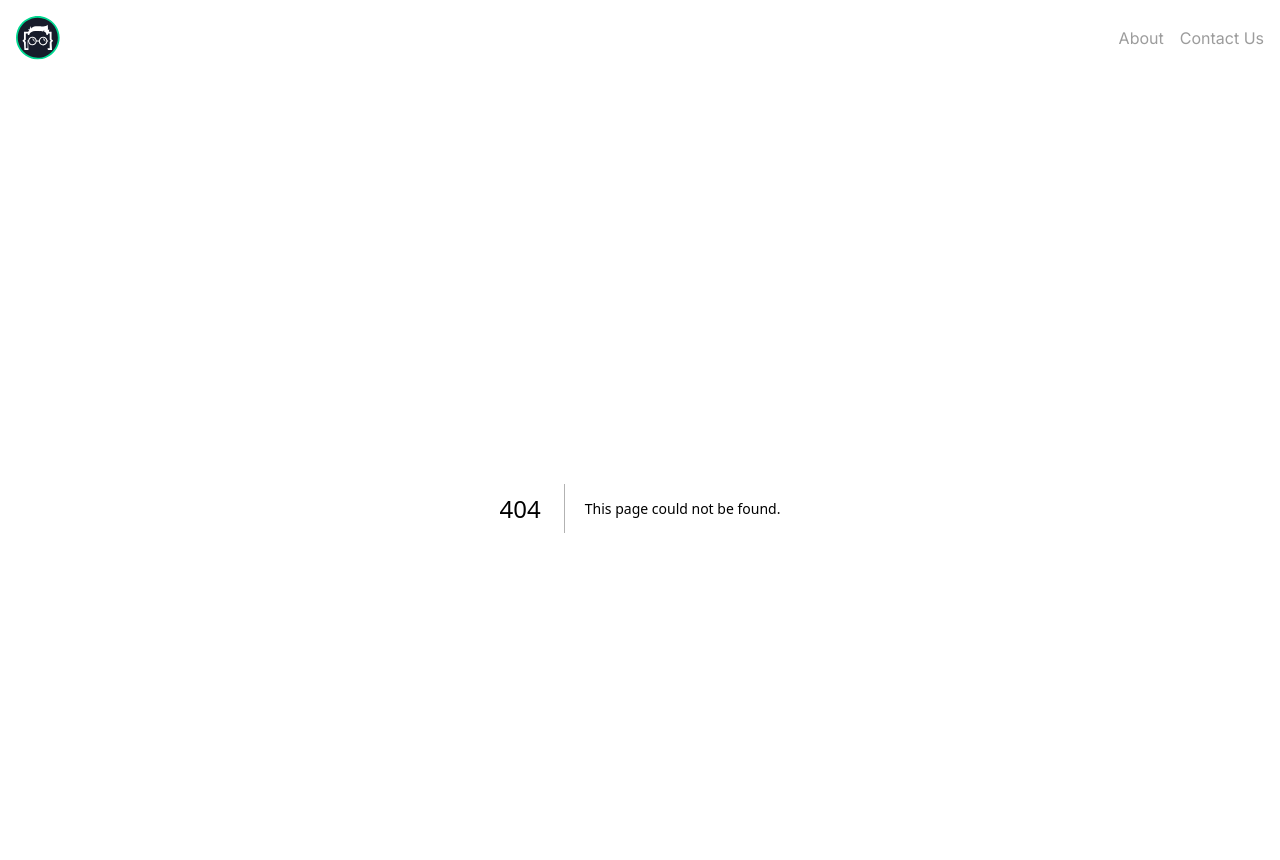
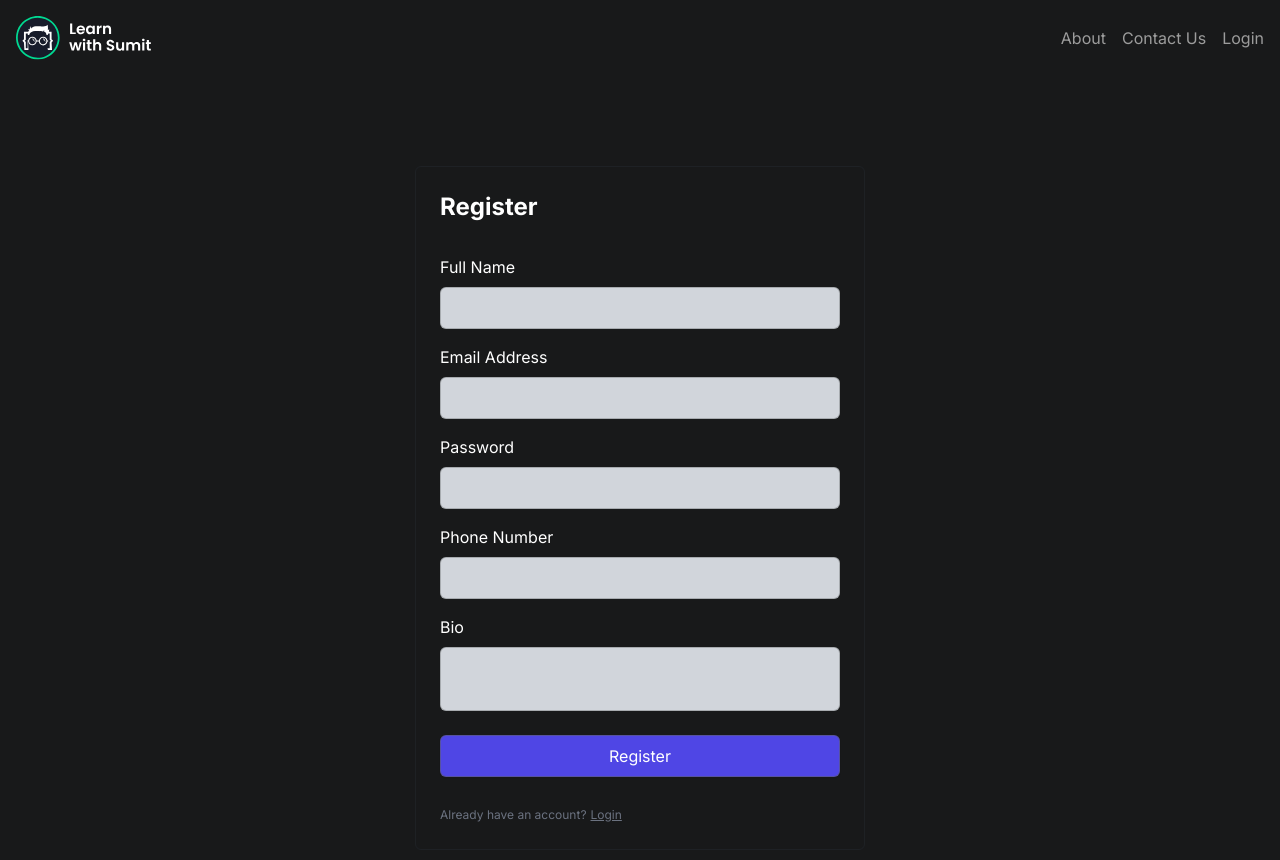
Before and after one commit to waliullah9099/eventry, a Next.js app: page /register in a window 1280 px wide. Before the commit this address had no page. Shown: the top 860 px of the page. Built offline with nearby package versions, Linux system fonts and the light colour scheme.

Commit message:
create login and register page

```diff
--- a/app/globals.css
+++ b/app/globals.css
@@ -10,4 +10,16 @@
   button {
     @apply bg-[#464849] py-2 px-2 rounded-md border border-[#5F5F5F]/50 shadow-sm cursor-pointer hover:bg-[#3C3D3D] transition-colors active:translate-y-1;
   }
+
+  .login-form {
+    @apply flex flex-col my-6;
+  }
+
+  .login-form div {
+    @apply flex flex-col gap-2 my-2;
+  }
+
+  .login-form input {
+    @apply border border-black/20 rounded-md px-4 py-2 bg-gray-300 text-black;
+  }
 }
--- /dev/null
+++ b/app/login/page.js
@@ -0,0 +1,24 @@
+import LoginForm from "@/components/auth/LoginForm";
+import Link from "next/link";
+
+const LoginPage = () => {
+  return (
+    <section className="h-screen grid place-items-center">
+      <div className="max-w-[450px] w-full mx-auto p-6 border border-gray-700/20 rounded-md">
+        <h4 className="font-bold text-2xl">Sign in</h4>
+        <LoginForm />
+        <span className="text-center text-xs text-gray-500">
+          Don&apos;t have an account?
+          <Link
+            className="underline hover:text-indigo-600 mx-1"
+            href="/register"
+          >
+            Register
+          </Link>
+        </span>
+      </div>
+    </section>
+  );
+};
+
+export default LoginPage;
--- /dev/null
+++ b/app/register/page.js
@@ -0,0 +1,21 @@
+import RegistrationForm from "@/components/auth/RegistrationForm";
+import Link from "next/link";
+
+const RegistrationPage = () => {
+  return (
+    <section className="h-screen grid place-items-center">
+      <div className="max-w-[450px] w-full mx-auto p-6 border border-gray-700/20 rounded-md">
+        <h4 className="font-bold text-2xl">Register</h4>
+        <RegistrationForm />
+        <span className="text-center text-xs text-gray-500">
+          Already have an account?
+          <Link className="underline hover:text-indigo-600 mx-1" href="/login">
+            Login
+          </Link>
+        </span>
+      </div>
+    </section>
+  );
+};
+
+export default RegistrationPage;
--- a/components/Navbar.jsx
+++ b/components/Navbar.jsx
@@ -1,4 +1,3 @@
-
 import Image from "next/image";
 import Link from "next/link";
 
@@ -8,17 +7,16 @@ const Navbar = () => {
       <div className="container flex justify-between items-center py-4">
         <div className="nav-brand">
           <Link href="/">
-            <Image
-              src="/logo.svg"
-              alt="Eventry"
-              width={135}
-              height={135} />
+            <Image src="/logo.svg" alt="Eventry" width={135} height={135} />
           </Link>
         </div>
 
         <ul className="flex gap-4 text-[#9C9C9C]">
           <li>About</li>
           <li>Contact Us</li>
+          <Link href={"/login"}>
+            <li>Login</li>
+          </Link>
         </ul>
       </div>
     </nav>
--- /dev/null
+++ b/components/auth/LoginForm.jsx
@@ -0,0 +1,54 @@
+"use client";
+
+import { useState } from "react";
+
+import { useRouter } from "next/navigation";
+
+const LoginForm = () => {
+  const [error, setError] = useState("");
+
+  const router = useRouter();
+
+  async function onSubmit(event) {
+    event.preventDefault();
+    // try {
+    //   const formData = new FormData(event.currentTarget);
+    //   const found = await performLogin(formData);
+
+    //   if (found) {
+    //     setAuth(found);
+    //     router.push("/");
+    //   } else {
+    //     setError("Please provide a valid login credential");
+    //   }
+    // } catch (err) {
+    //   setError(err.message);
+    // }
+  }
+
+  return (
+    <>
+      <div className="my-2 text-red-500">{error}</div>
+      <form className="login-form" onSubmit={onSubmit}>
+        <div>
+          <label htmlFor="email">Email Address</label>
+          <input type="email" name="email" id="email" />
+        </div>
+
+        <div>
+          <label htmlFor="password">Password</label>
+          <input type="password" name="password" id="password" />
+        </div>
+
+        <button
+          type="submit"
+          className="btn-primary w-full mt-4 bg-indigo-600 hover:bg-indigo-800"
+        >
+          Login
+        </button>
+      </form>
+    </>
+  );
+};
+
+export default LoginForm;
--- /dev/null
+++ b/components/auth/RegistrationForm.jsx
@@ -0,0 +1,41 @@
+// import { registerUser } from "@/app/actions";
+
+const RegistrationForm = () => {
+  return (
+    <form className="login-form" action={"registerUser"}>
+      <div>
+        <label htmlFor="name">Full Name</label>
+        <input type="text" name="name" id="name" />
+      </div>
+
+      <div>
+        <label htmlFor="email">Email Address</label>
+        <input type="email" name="email" id="email" />
+      </div>
+
+      <div>
+        <label htmlFor="password">Password</label>
+        <input type="password" name="password" id="password" />
+      </div>
+
+      <div>
+        <label htmlFor="phone">Phone Number</label>
+        <input type="tel" name="phone" id="phone" />
+      </div>
+
+      <div>
+        <label htmlFor="bio">Bio</label>
+        <input className="min-h-16" type="text" name="bio" id="bio" />
+      </div>
+
+      <button
+        type="submit"
+        className="btn-primary w-full mt-4 bg-indigo-600 hover:bg-indigo-800"
+      >
+        Register
+      </button>
+    </form>
+  );
+};
+
+export default RegistrationForm;
```
Also changed, not shown: models/user-model.js (added, +27 -0 lines).
